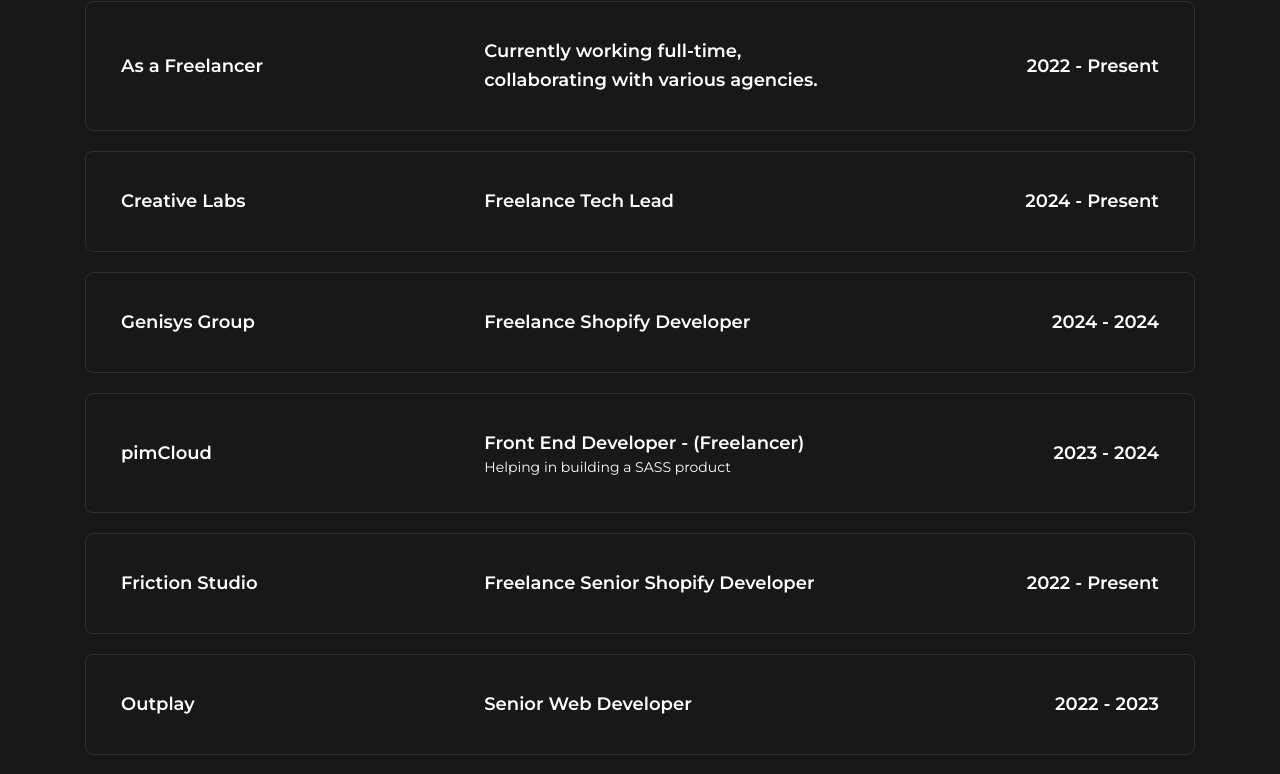
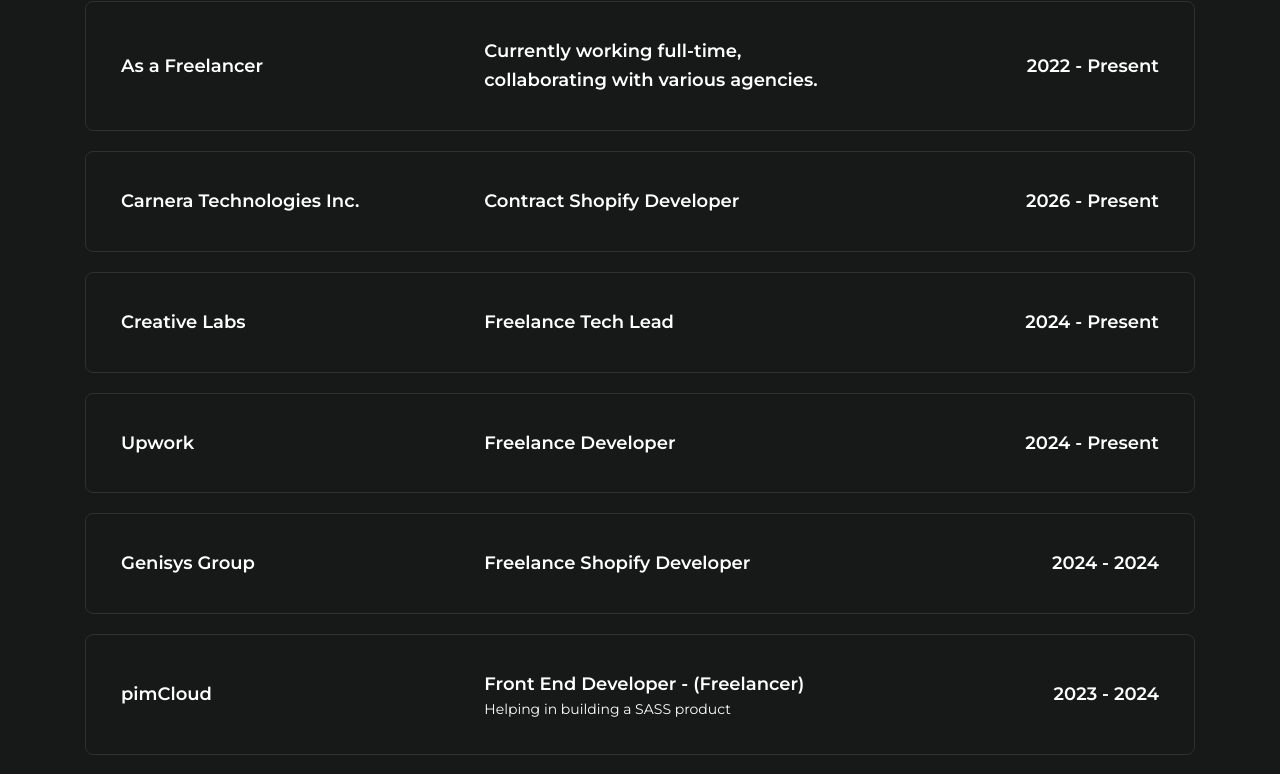
Before and after one commit to Saravanepic/perosnal-website, a Next.js app: page /about in a window 1280 px wide. Shown: the part 1380-2154 px from the top of the page. Built offline with nearby package versions, Linux system fonts and the light colour scheme.

Commit message:
New Things Update

```diff
--- a/app/about/page.js
+++ b/app/about/page.js
@@ -183,12 +183,34 @@ const page = () => {
                   <span>2022 - Present</span>
                 </div>
               </div>
+                <div className="list_inner">
+                <div className="left">
+                  <p>Carnera Technologies Inc.</p>
+                </div>
+                <div className="center">
+                  <p>Contract Shopify Developer</p>
+                </div>
+                <div className="right">
+                  <span>2026 - Present</span>
+                </div>
+              </div>
               <div className="list_inner">
                 <div className="left">
                   <p>Creative Labs</p>
                 </div>
                 <div className="center">
                   <p>Freelance Tech Lead</p>
+                </div>
+                <div className="right">
+                  <span>2024 - Present</span>
+                </div>
+              </div>
+                <div className="list_inner">
+                <div className="left">
+                  <p>Upwork</p>
+                </div>
+                <div className="center">
+                  <p>Freelance Developer</p>
                 </div>
                 <div className="right">
                   <span>2024 - Present</span>
--- a/layouts/Footer.js
+++ b/layouts/Footer.js
@@ -66,6 +66,19 @@ const Footer = () => {
                         />
                       </a>
                     </li>
+
+                     <li>
+                      <a href="https://www.upwork.com/services/product/development-it-shopify-store-development-custom-themes-performance-optimisation-seo-2046994613342434029?ref=project_share" target="_blank">
+                        <span>Hire Me on Upwork</span>
+                        <img
+                          className="sm_svg"
+                          src="img/svg/down_arrow.svg"
+                          alt={1}
+                        />
+                      </a>
+                    </li>
+
+
                     {/* <li>
                       <a href="#">
                         <span>Behance</span>
```
Also changed, not shown: components/Portfolio.js (+24 -0 lines), public/img/portfolio/insti.png (added).
